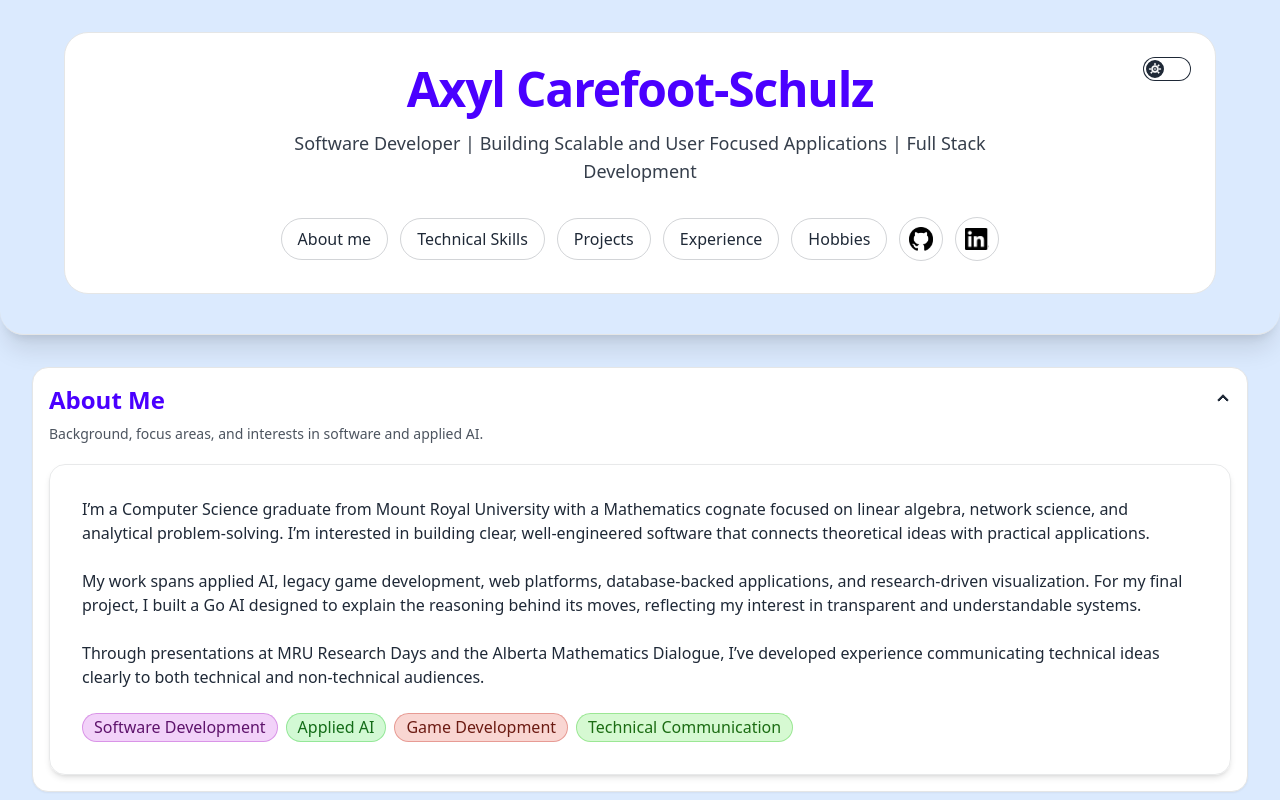
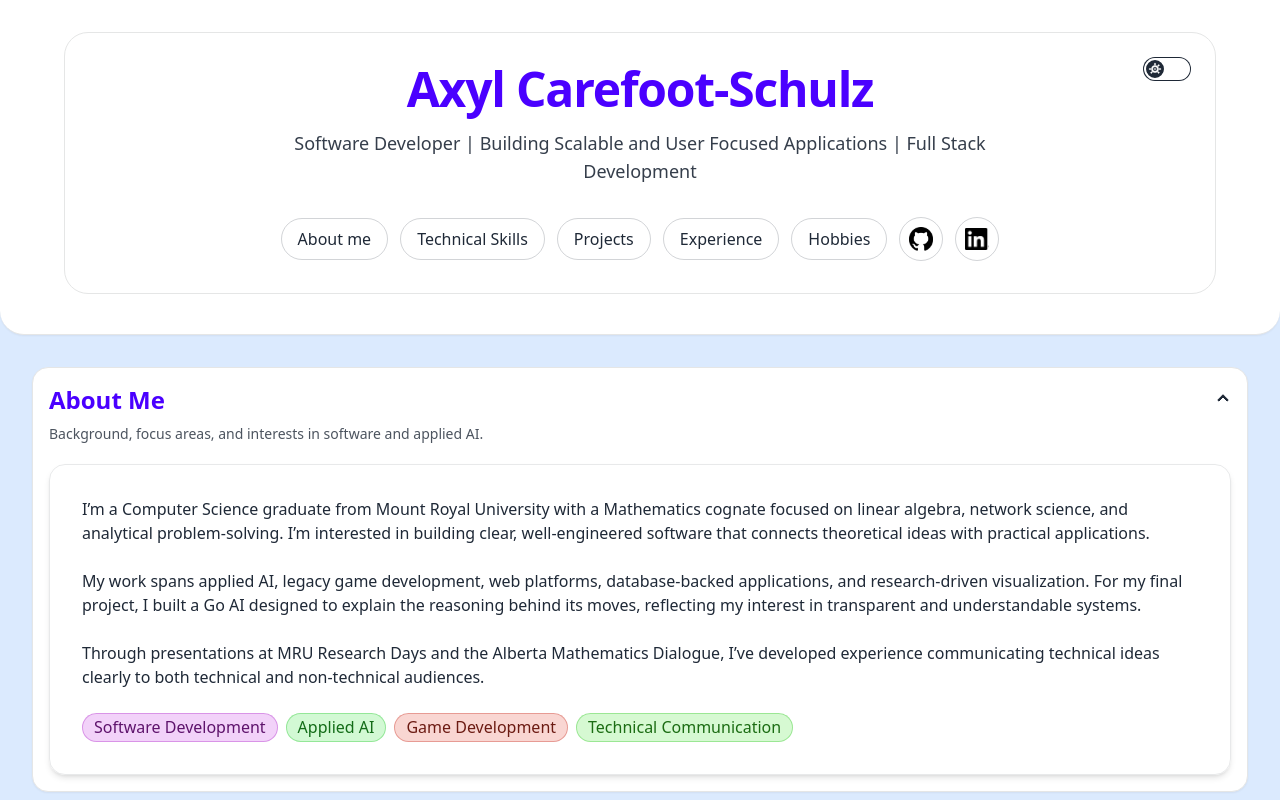
Before and after one commit to axyl-casc/axyl-casc.github.io, a React (Vite) app: page / in a window 1280 px wide. Shown: the top 800 px of the page. Built offline with nearby package versions, Linux system fonts and the light colour scheme.

Commit message:
Match header colors with section theme styles

```diff
--- a/src/styles/index.css
+++ b/src/styles/index.css
@@ -14,13 +14,11 @@
   }
 
   .site-header {
-    @apply text-base-content px-6 pt-8 pb-10 rounded-b-3xl shadow-xl border-b border-base-300;
-    background-color: hsl(var(--b1));
+    @apply text-base-content px-6 pt-8 pb-10 rounded-b-3xl shadow-sm border-b border-base-300 bg-base-100;
   }
 
   .header-shell {
-    @apply max-w-6xl text-center px-6 py-8 rounded-3xl border border-base-300;
-    background-color: #ffffff;
+    @apply max-w-6xl text-center px-6 py-8 rounded-3xl border border-base-300 bg-base-100;
   }
 
   .header-theme-control {
```
